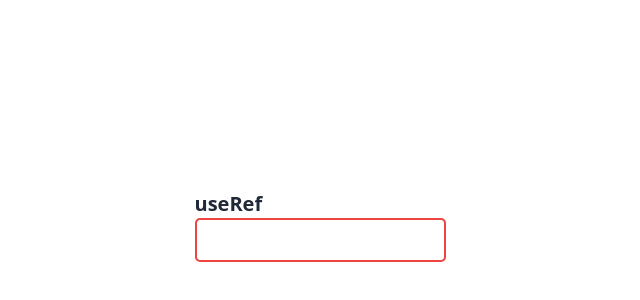
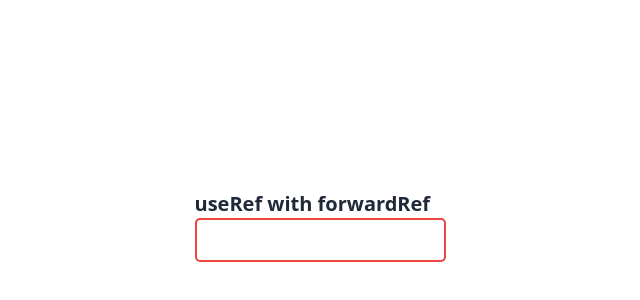
Before and after one commit to mahmud035/Level-2-Frontend-Track-All-Modules, a React (Vite) app in the folder 3. React Design Patterns/react-hooks/: page / in a window 1280 px wide. Shown: the part 174-474 px from the top of the page, without its empty margins (320-960 px from the left). Built offline with nearby package versions, Linux system fonts and the light colour scheme.

Commit message:
3-3 Share Reference Between Components Using Forward Ref

```diff
--- a/3. React Design Patterns/react-hooks/src/App.tsx
+++ b/3. React Design Patterns/react-hooks/src/App.tsx
@@ -12,7 +12,8 @@
 // import UseEffectUseObjectAsADependency from './pages/UseEffectUseObjectAsADependency';
 
 // import UseRefExample from './pages/UseRefExample';
-import UseRefReferenceOfHtmlTag from './pages/UseRefReferenceOfHtmlTag';
+// import UseRefReferenceOfHtmlTag from './pages/UseRefReferenceOfHtmlTag';
+import UseRefWithForwardRef from './pages/UseRefWithForwardRef';
 
 function App() {
   // const [counter, setCounter] = useState(0);
@@ -32,7 +33,8 @@ function App() {
       {/* <UseEffectUseObjectAsADependency /> */}
 
       {/* <UseRefExample /> */}
-      <UseRefReferenceOfHtmlTag />
+      {/* <UseRefReferenceOfHtmlTag /> */}
+      <UseRefWithForwardRef />
     </div>
   );
 }
--- /dev/null
+++ b/3. React Design Patterns/react-hooks/src/components/CustomInput.tsx
@@ -0,0 +1,21 @@
+import { forwardRef } from 'react';
+
+type TCustomInputProps = {
+  className: string;
+};
+
+const CustomInput = forwardRef<HTMLInputElement, TCustomInputProps>(
+  ({ className }, inputRef) => {
+    return (
+      <input
+        ref={inputRef}
+        type="text"
+        name="name"
+        id="name"
+        className={className}
+      />
+    );
+  }
+);
+
+export default CustomInput;
--- /dev/null
+++ b/3. React Design Patterns/react-hooks/src/pages/UseRefWithForwardRef.tsx
@@ -0,0 +1,28 @@
+import { useEffect, useRef } from 'react';
+import CustomInput from '../components/CustomInput';
+
+const UseRefWithForwardRef = () => {
+  const inputRef = useRef<HTMLInputElement | null>(null);
+
+  // IMPORTANT: Parent Component থেকে Child Component এ ref (reference) pass করতে চাইলে, Child Component কে forwardRef() দিয়ে wrap করে নিতে হবে।
+
+  useEffect(() => {
+    inputRef.current?.focus();
+  }, []);
+
+  return (
+    <div>
+      <h1 className="text-xl font-semibold">useRef with forwardRef</h1>
+      <form>
+        <CustomInput
+          ref={inputRef}
+          className={
+            'p-2 border-2 border-green-500 rounded focus:outline-2 focus:outline-red-500'
+          }
+        />
+      </form>
+    </div>
+  );
+};
+
+export default UseRefWithForwardRef;
```
